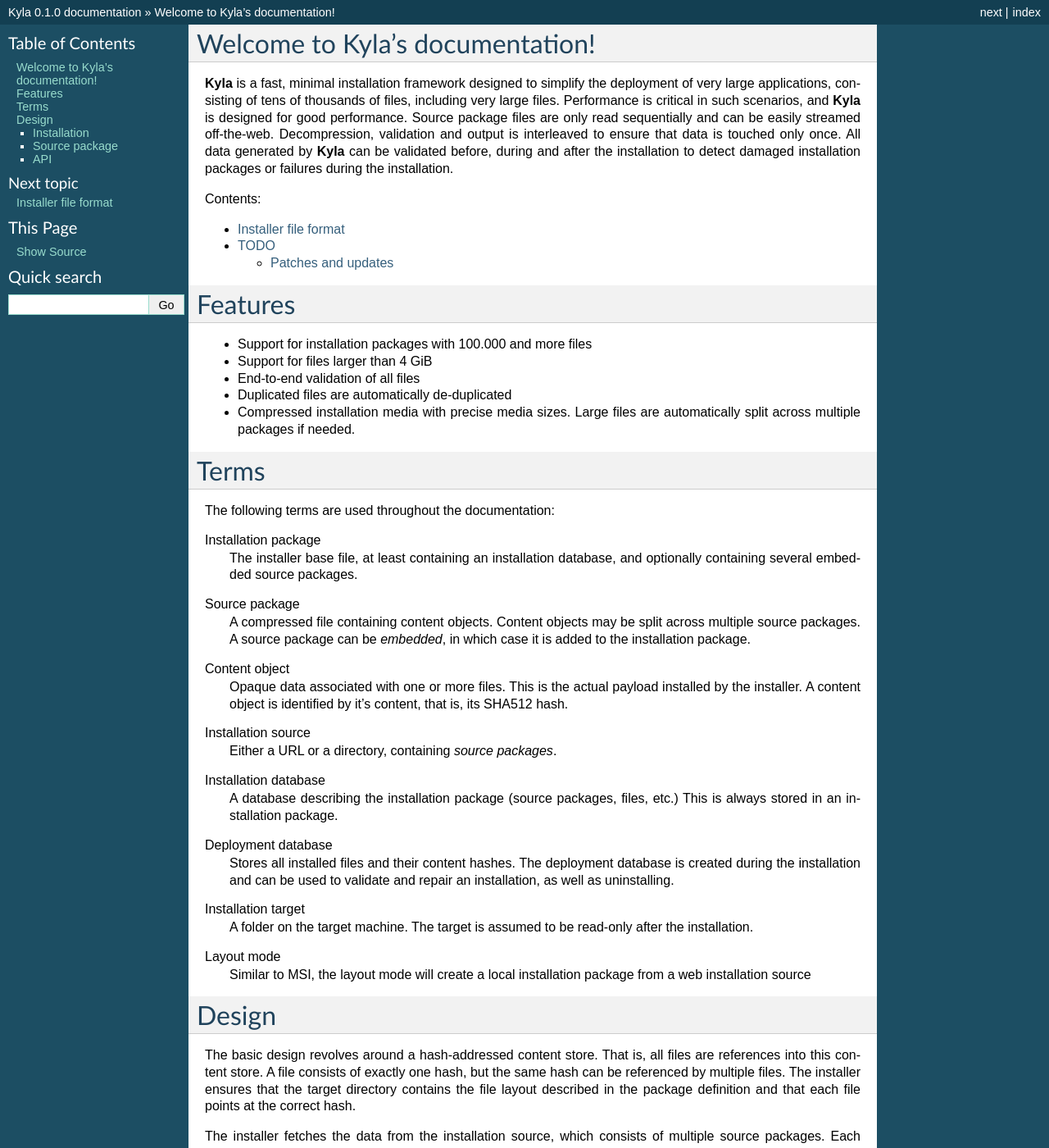
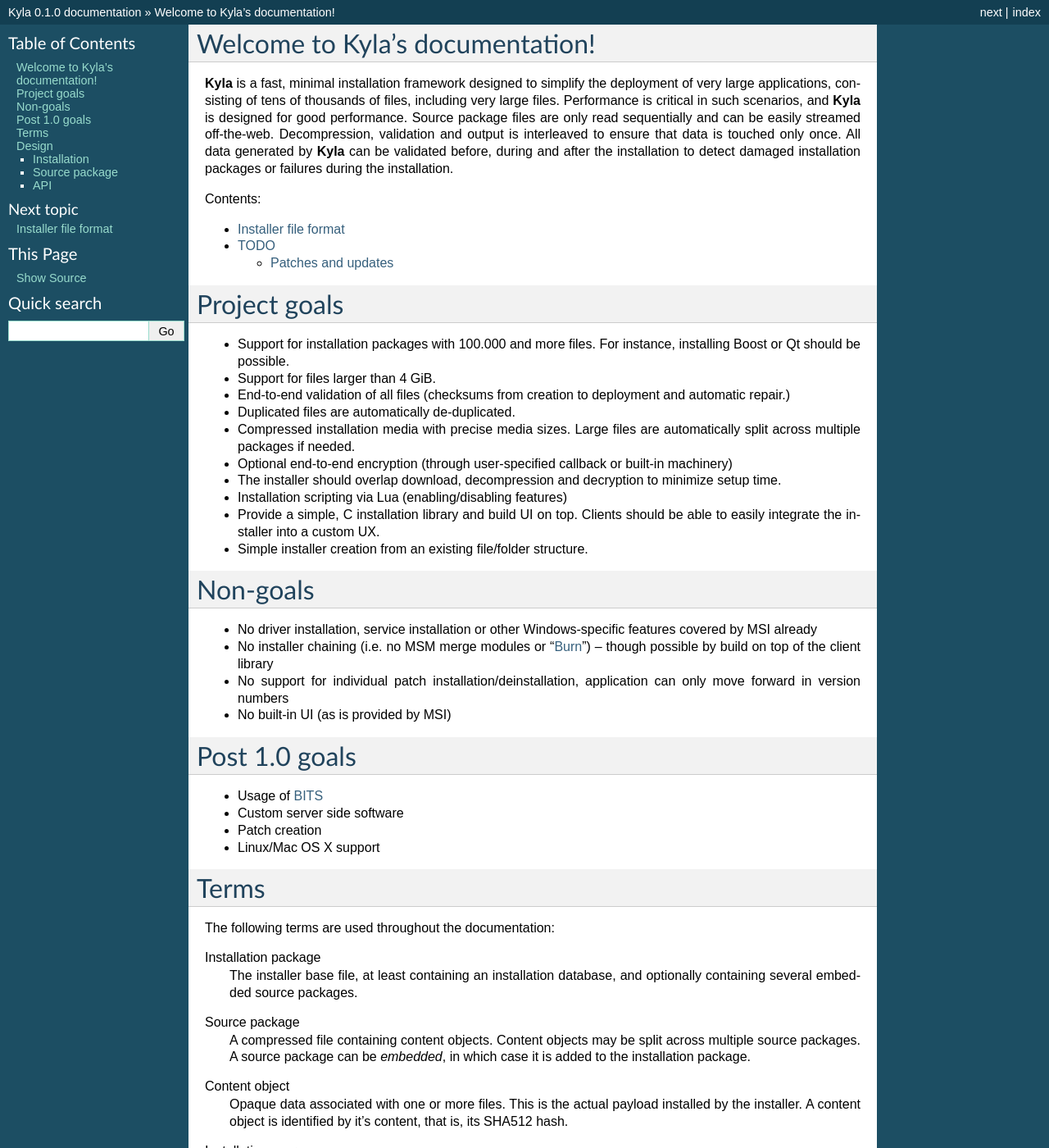
Before and after one commit to Anteru/kyla, a Sphinx documentation site: the page built from doc/source/index.rst, in a window 1280 px wide and 1400 px high. Shown: the whole window at 82% size. Built offline with Sphinx 7.4.7, drawn with Linux system fonts in a browser that asks for light colours; some of the changed text lies outside the part shown.

Commit message:
Fix project description.

```diff
--- a/doc/source/index.rst
+++ b/doc/source/index.rst
@@ -11,14 +11,35 @@
     installer-file-format
     todo
 
-Features
-========
+Project goals
+=============
 
-* Support for installation packages with 100.000 and more files
-* Support for files larger than 4 GiB
-* End-to-end validation of all files
-* Duplicated files are automatically de-duplicated
+* Support for installation packages with 100.000 and more files. For instance, installing Boost or Qt should be possible.
+* Support for files larger than 4 GiB.
+* End-to-end validation of all files (checksums from creation to deployment and automatic repair.)
+* Duplicated files are automatically de-duplicated.
 * Compressed installation media with precise media sizes. Large files are automatically split across multiple packages if needed.
+* Optional end-to-end encryption (through user-specified callback or built-in machinery)
+* The installer should overlap download, decompression and decryption to minimize setup time.
+* Installation scripting via Lua (enabling/disabling features)
+* Provide a simple, C installation library and build UI on top. Clients should be able to easily integrate the installer into a custom UX.
+* Simple installer creation from an existing file/folder structure.
+
+Non-goals
+=========
+
+* No driver installation, service installation or other Windows-specific features covered by MSI already
+* No installer chaining (i.e. no MSM merge modules or "`Burn <http://wixtoolset.org/documentation/manual/v3/howtos/redistributables_and_install_checks/install_dotnet.html>`_") -- though possible by build on top of the client library
+* No support for individual patch installation/deinstallation, application can only move forward in version numbers
+* No built-in UI (as is provided by MSI)
+
+Post 1.0 goals
+==============
+
+* Usage of `BITS <http://en.wikipedia.org/wiki/Background_Intelligent_Transfer_Service>`_
+* Custom server side software
+* Patch creation
+* Linux/Mac OS X support
 
 Terms
 =====
@@ -63,7 +84,7 @@
 
 #. User selects which features to install
 #. The files associated with the features are identified
-#. The content objects required are identified
+#. The required content objects are identified
 #. The source packages which contain the required content objects are identified
 #. All source packages are processed. A source package can be streamed, and each content object can be decompressed/validated/reassembled in parallel.
 #. Each content object is checked whether it is in the list of requested content objects, if so, it is decompressed to the *staging directory*. Content objects have unique file names (their hash), so no collisions can occur here.
```
